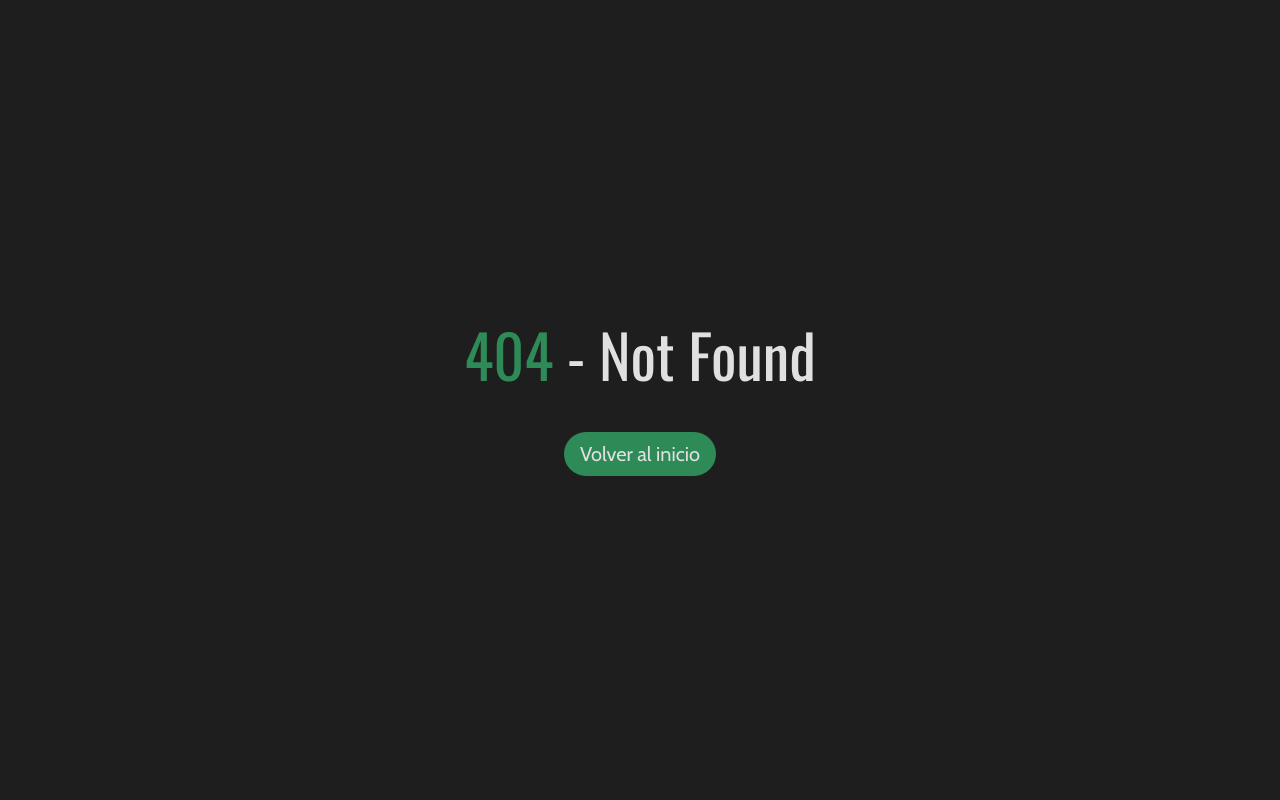
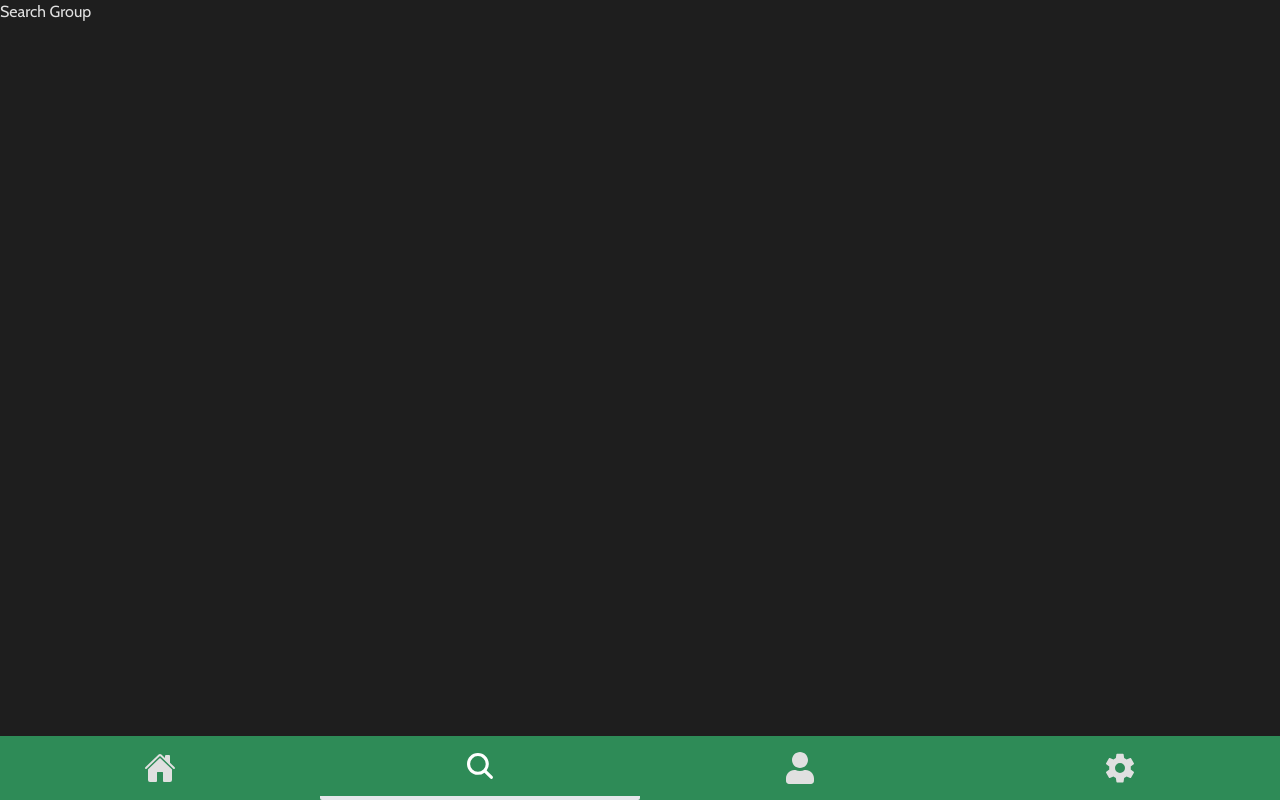
Before and after one commit to FVazquezRisso/gacha_hub_web, a Next.js app: page /web/search/groups in a window 1280 px wide. Before the commit this address had no page. Built offline with nearby package versions, Linux system fonts and the light colour scheme; sample sign-in values are in the browser's storage.

Commit message:
Se creó la página SearchGroup

```diff
--- /dev/null
+++ b/src/app/web/search/groups/page.tsx
@@ -0,0 +1,3 @@
+export default function SearchGroup() {
+  return <h1>Search Group</h1>;
+}
```
